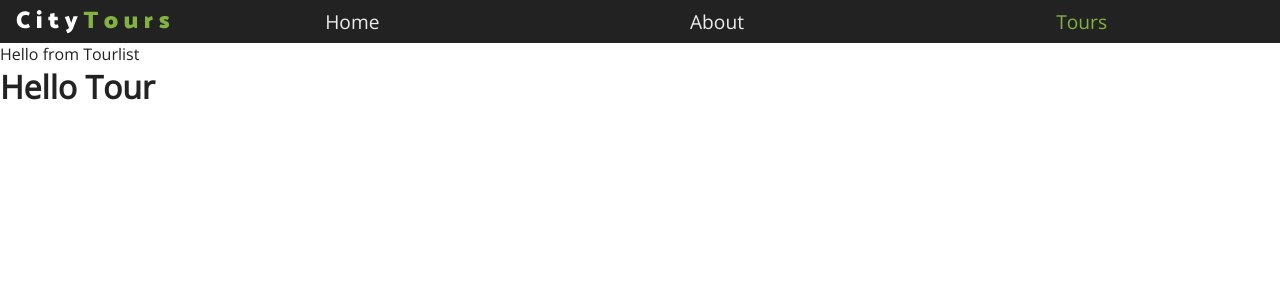
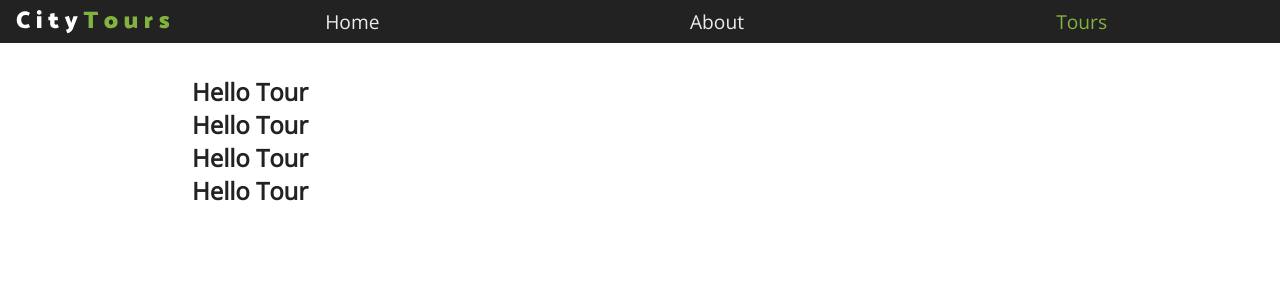
Before and after one commit to vanzinvestor/react-city-tours-project, a React (Create React App) app: page / in a window 1280 px wide. Shown: the top 300 px of the page. Built offline with nearby package versions, Linux system fonts and the light colour scheme.

Commit message:
TourList Component

```diff
--- a/src/components/Tour/Tour.js
+++ b/src/components/Tour/Tour.js
@@ -1,4 +1,5 @@
 import React, { Component } from 'react';
+import './tour.scss';
 
 class Tour extends Component {
   render() {
--- a/src/components/TourList/index.js
+++ b/src/components/TourList/index.js
@@ -1,13 +1,27 @@
 import React, { Component } from 'react';
 import Tour from '../Tour';
+import './tourlist.scss';
+import { tourData } from '../../tourData';
 
 class TourList extends Component {
+  state = {
+    tours: tourData,
+  };
+
+  removeTour = id => {
+    console.log(id);
+  };
+
   render() {
+    // console.log(this.state.tours);
+    const { tours } = this.state;
+
     return (
-      <div>
-        Hello from Tourlist
-        <Tour />
-      </div>
+      <section className="tourlist">
+        {tours.map(tour => (
+          <Tour key={tour.id} tour={tour} removeTour={this.removeTour}></Tour>
+        ))}
+      </section>
     );
   }
 }
--- a/src/components/TourList/tourlist.scss
+++ b/src/components/TourList/tourlist.scss
@@ -0,0 +1,6 @@
+.tourlist {
+  width: 70vw;
+  max-width: 1170px;
+  margin: 0 auto;
+  padding: 2rem 0;
+}
```
